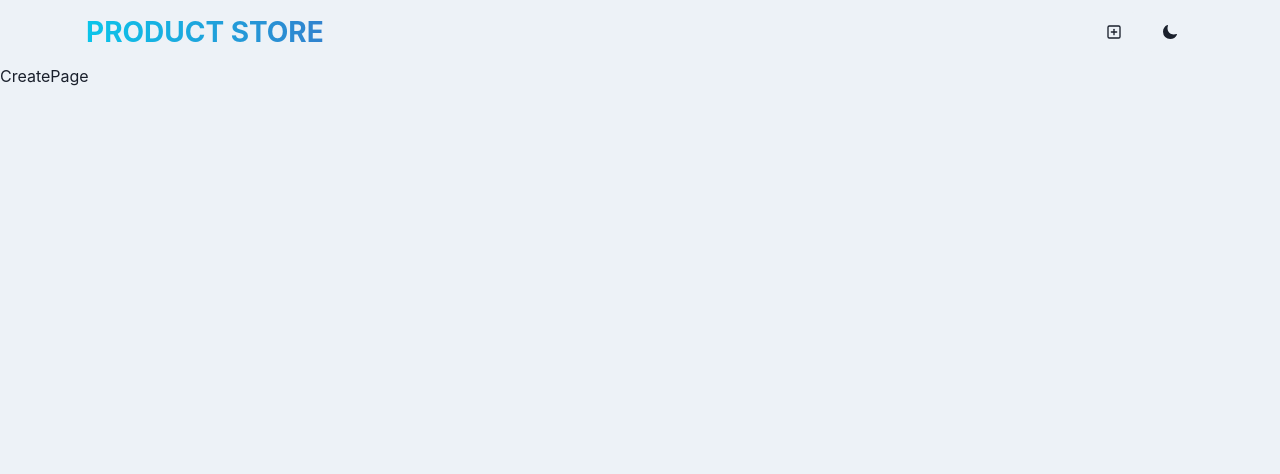
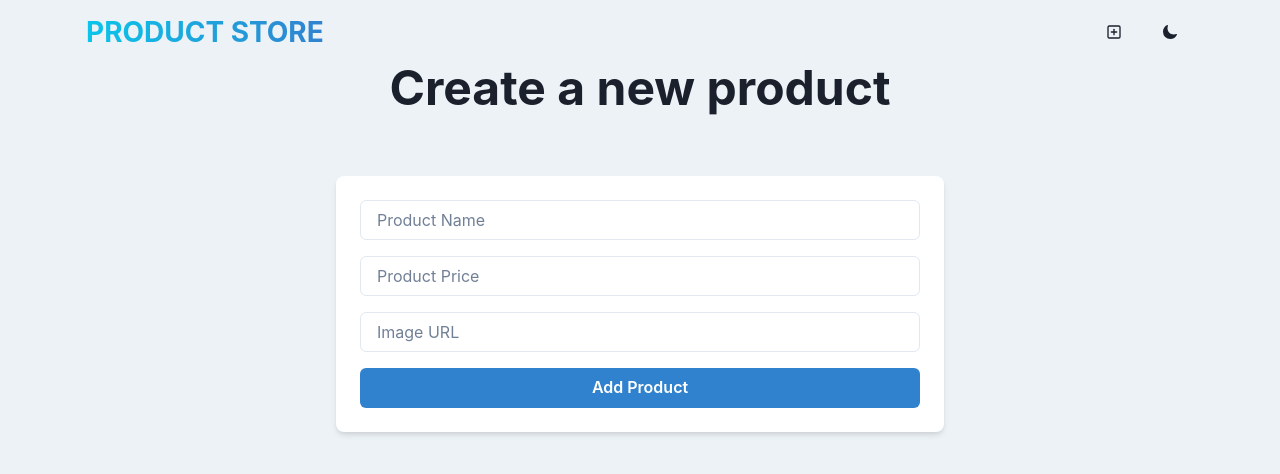
Before and after one commit to bhi049/ShopProject, a React (Vite) app in the folder frontend/: page /create in a window 1280 px wide. Shown: the top 474 px of the page. Built offline with nearby package versions, Linux system fonts and the light colour scheme.

Commit message:
Create page structure created

```diff
--- a/frontend/src/pages/CreatePage.jsx
+++ b/frontend/src/pages/CreatePage.jsx
@@ -1,9 +1,59 @@
 import React from 'react'
+import { useState } from 'react'
+import { Container, VStack, Heading, Box, Button, useColorModeValue, Input} from '@chakra-ui/react'
+
 
 const CreatePage = () => {
-  return (
-    <div>CreatePage</div>
-  )
+  const [newProduct, setNewProduct] = useState({
+    name: "",
+    price: "",
+    image: "",
+  });
+
+  const handleAddProduct = () => {
+    console.log(newProduct);
+  }
+
+  return <Container maxW={"container.sm"}>
+    <VStack
+    spacing={8}
+    >
+      <Heading as={"h1"} size={"2xl"} textAlign={"center"} mb={8}>
+        Create a new product
+      </Heading>
+
+      <Box
+        w={"full"} bg={useColorModeValue("white", "gray.800")}
+        p={6} rounded={"lg"} shadow={"md"}
+      >
+        <VStack spacing={4}>
+          <Input
+          placeholder='Product Name'
+          name='name'
+          value={newProduct.name}
+          onChange={(e) => setNewProduct({ ...newProduct, name: e.target.value})}
+          />
+          <Input
+          placeholder='Product Price'
+          name='price'
+          type='number'
+          value={newProduct.price}
+          onChange={(e) => setNewProduct({ ...newProduct, price: e.target.value})}
+          />
+          <Input
+          placeholder='Image URL'
+          name='image'
+          value={newProduct.image}
+          onChange={(e) => setNewProduct({ ...newProduct, image: e.target.value})}
+          />
+          <Button colorScheme='blue' onClick={handleAddProduct} w={"full"}>
+            Add Product
+          </Button>
+        </VStack>
+
+      </Box>
+    </VStack>
+  </ Container>
 }
 
 export default CreatePage
```
